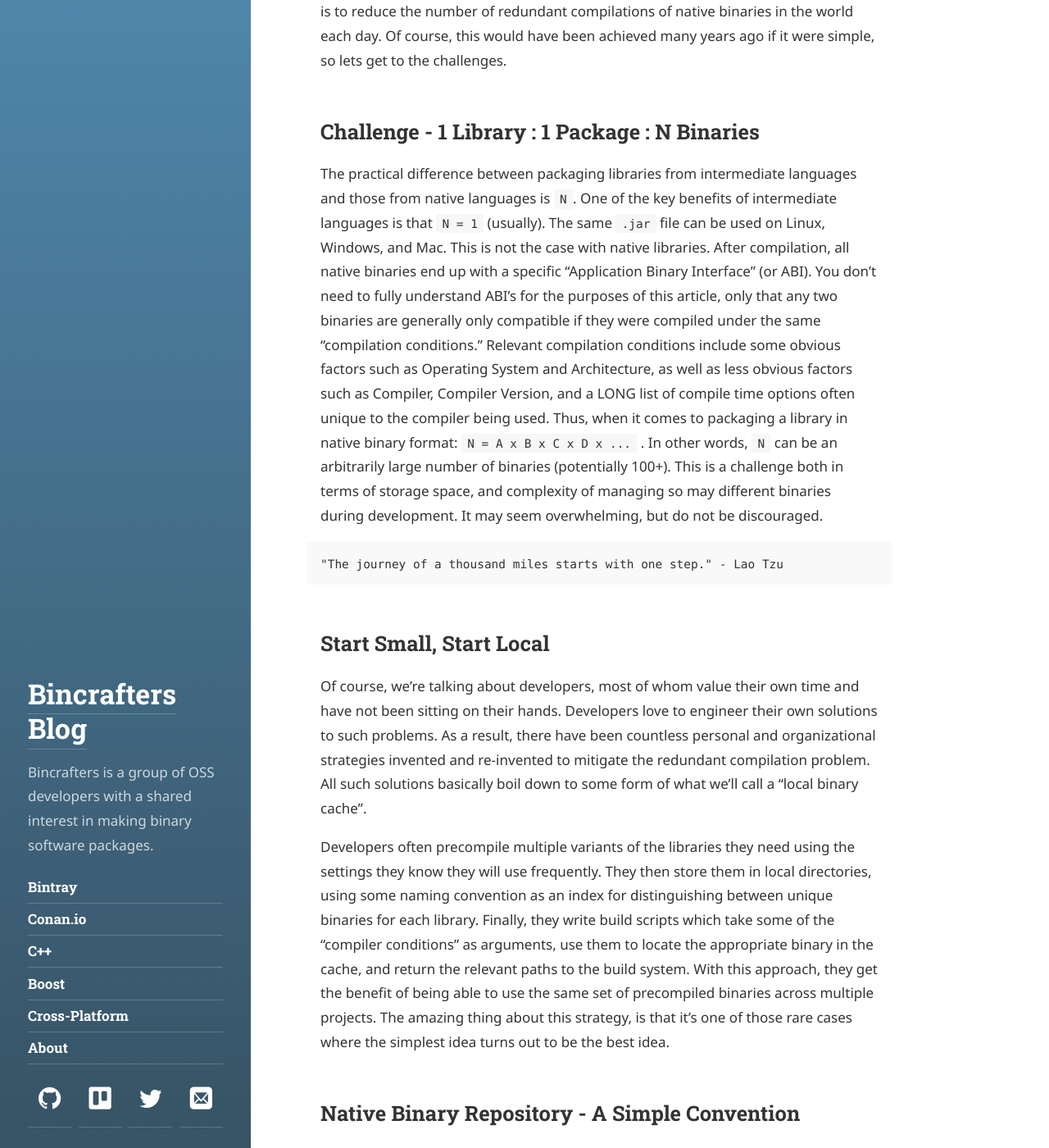
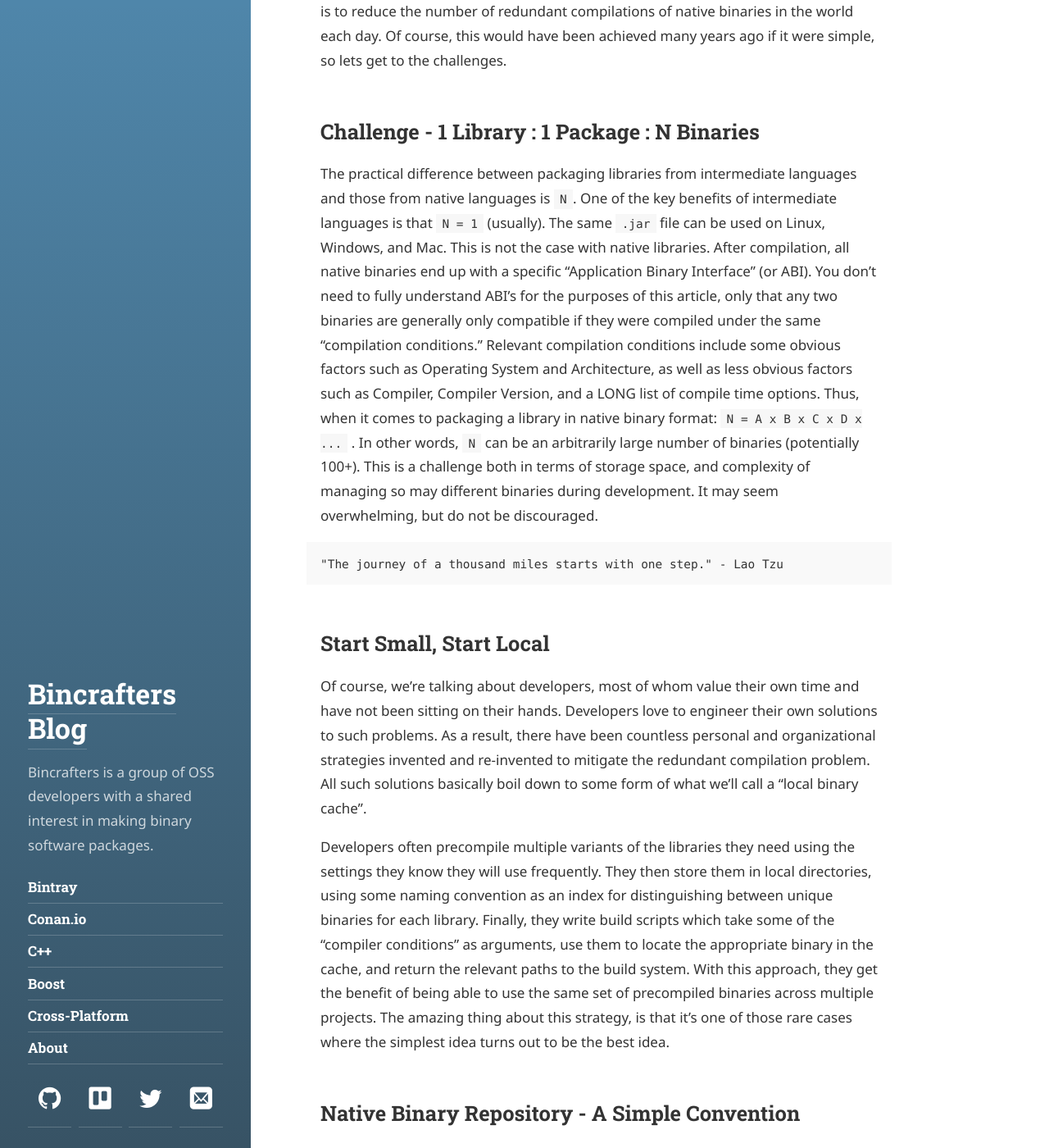
Before and after one commit to bincrafters/bincrafters.github.io, a Jekyll site: the page built from _posts/2017-11-15-Conan-Packages-for-Native-Binaries.md, in a window 1280 px wide and 1400 px high, scrolled down 816 px. Shown: the whole window at 82% size. Built offline with Jekyll 4.4.1, drawn with Linux system fonts in a browser that asks for light colours; some web fonts are replaced; some of the changed text lies outside the part shown.

```diff
--- a/_posts/2017-11-15-Conan-Packages-for-Native-Binaries.md
+++ b/_posts/2017-11-15-Conan-Packages-for-Native-Binaries.md
@@ -10,7 +10,7 @@ In the realm of software development, managing libraries in precompiled binary f
 In short, the current paradigm surrounding virtually all native language development is that developers must compile all libraries from source themselves on the machine they are developing.  Often they must use multiple machines, and often they must compile these libraries multiple times per machine for a variety of reasons.  This whole situation is a problem.  Considering the relatively high value and cost of developer time, it is truly remarkable that this paradigm exists as it does.  Thus, one of the primary value propositions of a native binary package manager such as Conan is to reduce the number of redundant compilations of native binaries in the world each day.  Of course, this would have been achieved many years ago if it were simple, so lets get to the challenges.
 
 ## Challenge - 1 Library : 1 Package : N Binaries
-The practical difference between packaging libraries from intermediate languages and those from native languages is `N`.  One of the key benefits of intermediate languages is that `N = 1` (usually).  The same `.jar` file can be used on Linux, Windows, and Mac.  This is not the case with native libraries.  After compilation, all native binaries end up with a specific "Application Binary Interface" (or ABI). You don't need to fully understand ABI's for the purposes of this article, only that any two binaries are generally only compatible if they were compiled under the same "compilation conditions."   Relevant compilation conditions include some obvious factors such as Operating System and Architecture, as well as less obvious factors such as Compiler, Compiler Version, and a LONG list of compile time options often unique to the compiler being used.  Thus, when it comes to packaging a library in native binary format: `N = A x B x C x D x ...` . In other words, `N` can be an arbitrarily large number of binaries (potentially 100+). This is a challenge both in terms of storage space, and complexity of managing so may different binaries during development.  It may seem overwhelming, but do not be discouraged.
+The practical difference between packaging libraries from intermediate languages and those from native languages is `N`.  One of the key benefits of intermediate languages is that `N = 1` (usually).  The same `.jar` file can be used on Linux, Windows, and Mac.  This is not the case with native libraries.  After compilation, all native binaries end up with a specific "Application Binary Interface" (or ABI). You don't need to fully understand ABI's for the purposes of this article, only that any two binaries are generally only compatible if they were compiled under the same "compilation conditions."   Relevant compilation conditions include some obvious factors such as Operating System and Architecture, as well as less obvious factors such as Compiler, Compiler Version, and a LONG list of compile time options.  Thus, when it comes to packaging a library in native binary format: `N = A x B x C x D x ...` . In other words, `N` can be an arbitrarily large number of binaries (potentially 100+). This is a challenge both in terms of storage space, and complexity of managing so may different binaries during development.  It may seem overwhelming, but do not be discouraged.
 
 	"The journey of a thousand miles starts with one step." - Lao Tzu
 
```
Also changed, not shown: other parts of _posts/2017-11-15-Conan-Packages-for-Native-Binaries.md (+1 -1 lines).
